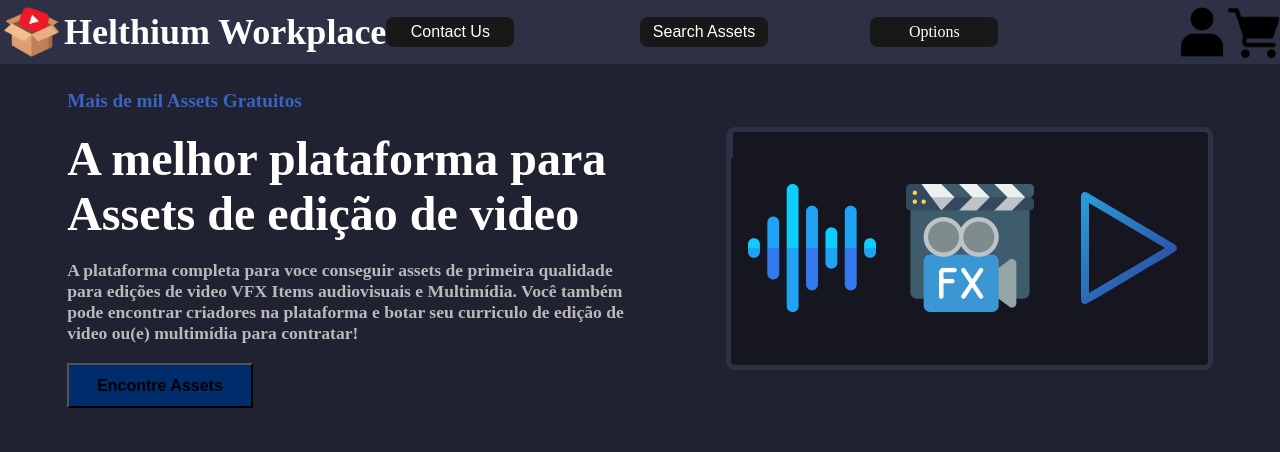
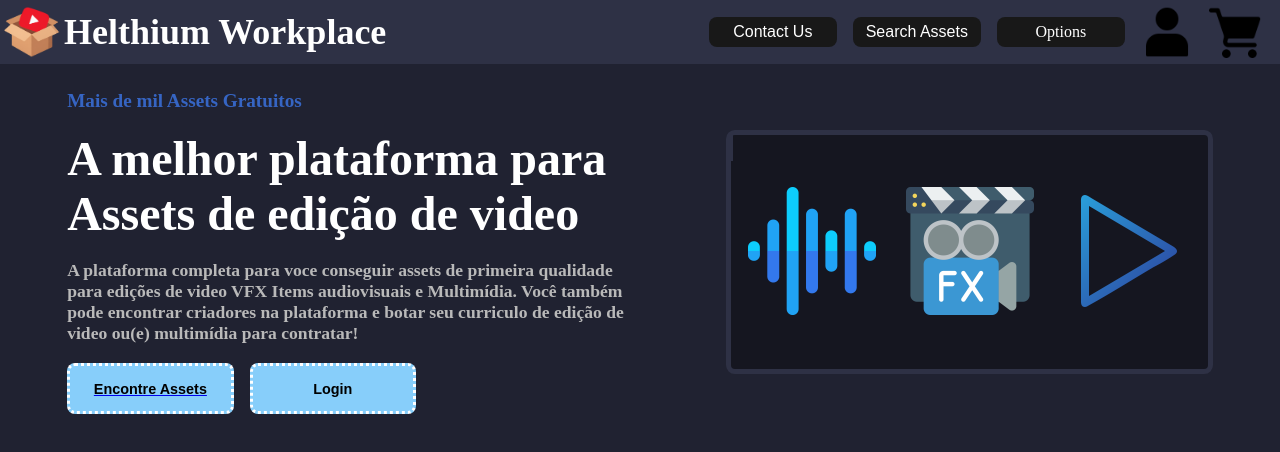
Before and after one commit to artuca2010/MyLp2, a plain HTML site: page index.html in a window 1280 px wide. Drawn offline with Linux system fonts and the light colour scheme.

Commit message:
feat: reworks and features

```diff
--- a/LpStyle.css
+++ b/LpStyle.css
@@ -12,35 +12,39 @@
   display: flex;
 }
 
-#navbar nav {
-  display: flex;
-  justify-content: space-between;
-  width: 50vw;
-}
-
 .banner {
-  width: 50vw;
+  width: 35vw;
   height: 5vw;
-    background-color: #2e3145;
+  background-color: #2e3145;
   align-items: center;
   display: flex;
 }
 
+#navbar nav {
+  display: flex;
+  justify-content: flex-end;
+  align-items: center;
+  width: 65vw;
+  background-color: #2e3145;
+  padding: 0 1.5vw;
+}
+
+/* Alinha o botão 'Search Assets' */
 #b1 {
     background-color: #2e3145;
   display: flex;
-  justify-content: space-between;
   align-items: center;
-  padding: 4;
-  width: 36%;
+  gap: 1rem;
+  height: 100%;
 }
 
+/* Alinha o botão 'Options' e as imagens do lado direito */
 #b2 {
   background-color: #2e3145;
   display: flex;
-  justify-content: space-around;
-  width: 64%;
   align-items: center;
+  gap: 1rem;
+  height: 100%;
 }
 
 .Logo {
@@ -226,13 +230,21 @@
   height: 10vw;
 }
 /*-----Sections Buttons -----*/
-#MainButton1 {
-  width: 14.5vw;
-  height: 3.5vw;
-  font-size: 1rem;
+.container-botoes {
+  display: flex;
+  gap: 1rem; /* Controla o espaço de separação entre um botão e outro */
+}
+
+.ButtonOption {
+  width: 13vw; /* Reduzido para ficar menor */
+  height: 4vw; /* Diferente da largura para formar um retângulo */
+  font-size: 0.9rem;
   font-weight: bold;
-  background-color: rgb(0, 44, 107);
+  background-color: rgb(135, 206, 250);
+  border: 3px dotted rgb(255, 255, 255); /* 'dotted' cria o efeito quadriculado/pontilhado */
+  border-radius: 8px; /* Arredonda apenas os cantos do retângulo */
+  display: flex;
+  align-items: center;
+  justify-content: center;
+  cursor: pointer;
 }
-#MainButton2 {
-
-}
--- /dev/null
+++ b/Marketplace.css
@@ -0,0 +1,66 @@
+* {
+  margin: 0;
+  padding: 0;
+  box-sizing: border-box;
+}
+
+body {
+   background-color: #202231;
+}
+
+.banner2 {
+  width: 100vw;
+  height: 5vw;
+  background-color: #2e3145;
+  display: flex;
+  align-items: center;
+  justify-content: center;
+}
+
+#MPTxt {
+  color: rgb(255, 255, 255);
+  font-family: 'Arial Black', sans-serif;
+  font-size: 2.5rem;
+  text-transform: uppercase;
+
+  display: flex;
+  align-items: center;
+  justify-content: center;
+  text-align: center;
+  width: 67%;
+  height: 100%;
+
+  /* Efeitos */
+  -webkit-text-stroke: 1.5px rgba(0, 0, 0, 0.8);
+  text-shadow:
+    0px 4px 10px rgba(0, 0, 0, 0.5),
+    0px 0px 25px rgba(255, 255, 255, 0.2);
+
+  animation: pulsar 3s ease-in-out infinite;
+}
+
+@keyframes pulsar {
+  0%, 100% { transform: scale(1); }
+  50% { transform: scale(1.02); }
+}
+
+#VisualEffectsIcn {
+  color: rgb(255, 255, 255);
+  font-family: 'Arial Black', sans-serif;
+  font-size: 1.8rem;
+  text-transform: uppercase;
+  display: inline-block;
+
+  margin-top: 20px;
+  margin-left: 20px;
+
+  -webkit-text-stroke: 1.2px rgba(0, 0, 0, 0.9);
+  text-shadow:
+    0px 3px 8px rgba(0, 0, 0, 0.6),
+    0px 0px 15px rgba(255, 255, 255, 0.1);
+
+}
+
+#Pack1 {
+
+}
--- a/index.html
+++ b/index.html
@@ -15,13 +15,12 @@
     <div class="banner">
         <img class="Logo" src="WorkplaceIcon.png">
         <h1 class="bannerTxt">Helthium Workplace</h1>
-            <button class="SearchBtn">Contact Us</button>
     </div>
     <nav>
-            <div id="b1">
+        <div id="b2">
+            <button class="SearchBtn">Contact Us</button>
             <button class="SearchBtn">Search Assets</button>
-            </div>
-            <div id="b2">
+
             <div id="Options">
                 <p>Options</p>
                 <ul id="DisplayOptions">
@@ -44,7 +43,12 @@
                 <div id="Subtitle">A plataforma completa para voce conseguir assets de primeira qualidade para
                     edições de video VFX Items audiovisuais e Multimídia. Você também pode encontrar criadores na
                     plataforma e botar seu curriculo de edição de video ou(e) multimídia para contratar!</div>
-                    <button id="MainButton1">Encontre Assets</button>
+                    <div class="container-botoes">
+                        <a href="index2.html">
+                            <button class="ButtonOption">Encontre Assets</button>
+                        </a>
+                    <button class="ButtonOption">Login</button>
+                 </div>
             </div>
 
             <div id="WorkAreaMain">
```
Also changed, not shown: index2.html (+22 -0 lines). Lines whose indentation alone changed are shown as unchanged.
